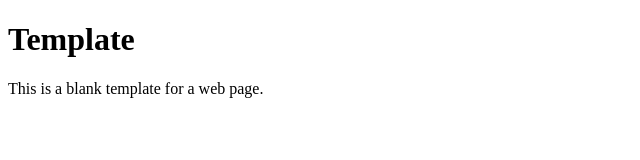
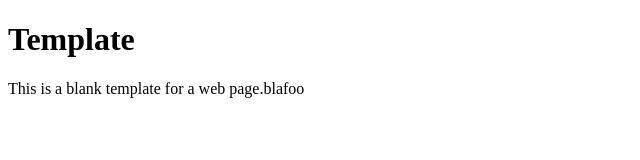
Before and after one commit to begvog/projectx_webserver, a plain HTML site: page index.html in a window 1280 px wide. Shown: the full height of the page, 0-640 px from the left. Drawn offline with Linux system fonts and the light colour scheme.

Commit message:
Tue Jun 27 12:57:03 UTC 2023

```diff
--- a/index.html
+++ b/index.html
@@ -7,7 +7,7 @@
 
   <h1>Template</h1>
 
-  <p>This is a blank template for a web page.</p>
+  <p>This is a blank template for a web page.blafoo</p>
 
 </body>
 </html>
```
